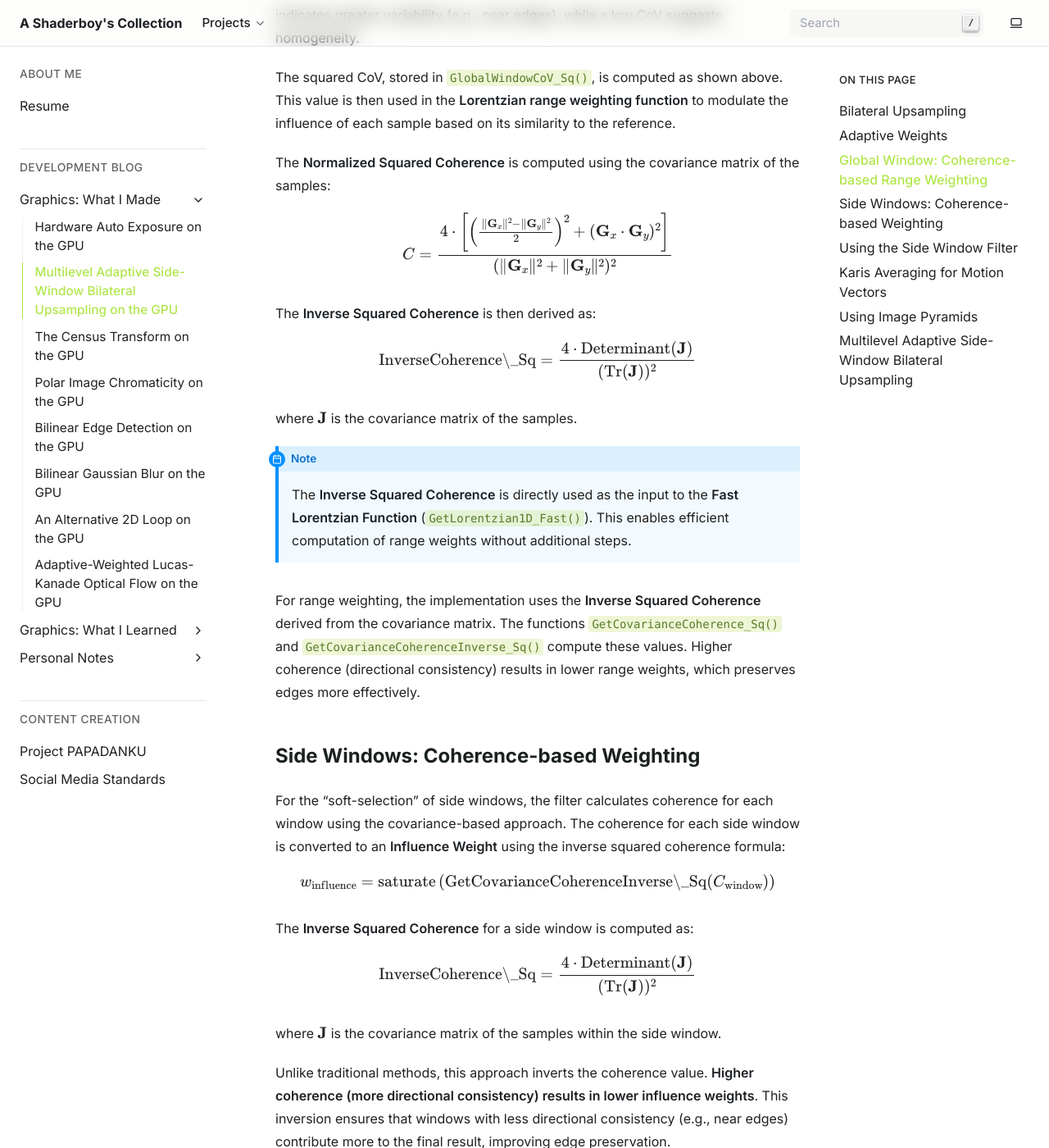
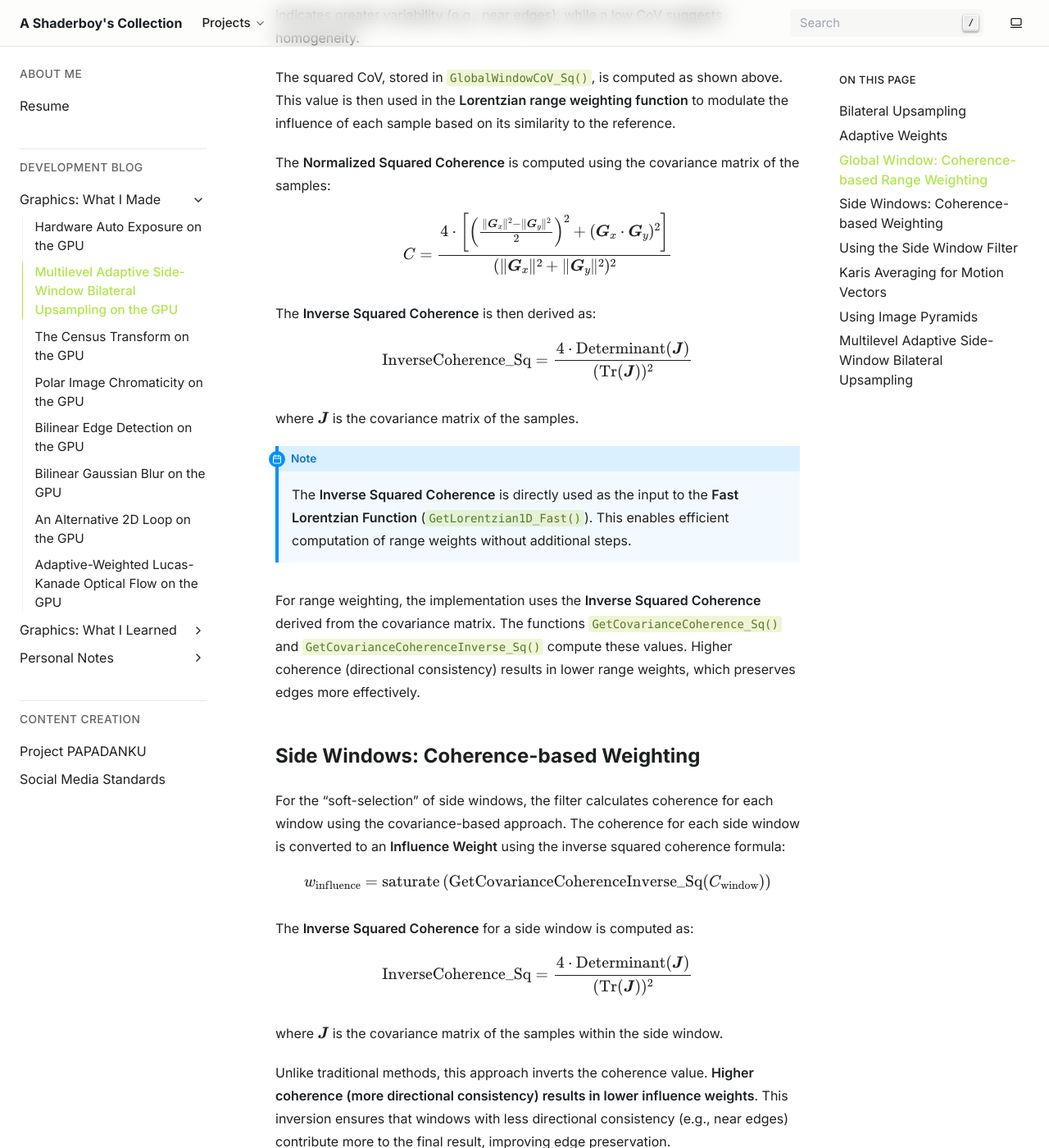
Before and after one commit to papadanku/papadanku.github.io, a Sphinx documentation site: the page built from doc/blog/made/bilateral.rst, in a window 1280 px wide and 1400 px high, scrolled down 1814 px. Shown: the whole window at 82% size. Built offline with Sphinx 7.4.7, drawn with Linux system fonts in a browser that asks for light colours; some of the changed text lies outside the part shown.

Commit message:
Revise math LaTeX in made/bilateral.rst - Replace \\text with \\mathrm, \\mathbf with \\boldsymbol in all math directives and inline roles

```diff
--- a/doc/blog/made/bilateral.rst
+++ b/doc/blog/made/bilateral.rst
@@ -35,9 +35,9 @@ To determine the overall range sensitivity, the filter calculates the **Coeffici
 
 .. math::
 
-   \text{CoV}^2 = \frac{\text{Tr}(\mathbf{\Sigma})}{\|\mathbf{\mu}\|^2}
+   \mathrm{CoV}^2 = \frac{\text{Tr}(\boldsymbol{\Sigma})}{\|\boldsymbol{\mu}\|^2}
 
-where :math:`\mathbf{\Sigma}` is the covariance matrix of the samples, and :math:`\mathbf{\mu}` is their mean. A high CoV indicates greater variability (e.g., near edges), while a low CoV suggests homogeneity.
+where :math:`\boldsymbol{\Sigma}` is the covariance matrix of the samples, and :math:`\boldsymbol{\mu}` is their mean. A high CoV indicates greater variability (e.g., near edges), while a low CoV suggests homogeneity.
 
 The squared CoV, stored in ``GlobalWindowCoV_Sq()``, is computed as shown above. This value is then used in the **Lorentzian range weighting function** to modulate the influence of each sample based on its similarity to the reference.
 
@@ -45,15 +45,15 @@ The **Normalized Squared Coherence** is computed using the covariance matrix of
 
 .. math::
 
-   C = \frac{4 \cdot \left[ \left( \frac{\|\mathbf{G}_x\|^2 - \|\mathbf{G}_y\|^2}{2} \right)^2 + (\mathbf{G}_x \cdot \mathbf{G}_y)^2 \right]}{(\|\mathbf{G}_x\|^2 + \|\mathbf{G}_y\|^2)^2}
+   C = \frac{4 \cdot \left[ \left( \frac{\|\boldsymbol{G}_x\|^2 - \|\boldsymbol{G}_y\|^2}{2} \right)^2 + (\boldsymbol{G}_x \cdot \boldsymbol{G}_y)^2 \right]}{(\|\boldsymbol{G}_x\|^2 + \|\boldsymbol{G}_y\|^2)^2}
 
 The **Inverse Squared Coherence** is then derived as:
 
 .. math::
 
-   \text{InverseCoherence\_Sq} = \frac{4 \cdot \text{Determinant}(\mathbf{J})}{(\text{Tr}(\mathbf{J}))^2}
+   \mathrm{InverseCoherence\_Sq} = \frac{4 \cdot \text{Determinant}(\boldsymbol{J})}{(\text{Tr}(\boldsymbol{J}))^2}
 
-where :math:`\mathbf{J}` is the covariance matrix of the samples.
+where :math:`\boldsymbol{J}` is the covariance matrix of the samples.
 
 .. note::
 
@@ -68,15 +68,15 @@ For the "soft-selection" of side windows, the filter calculates coherence for ea
 
 .. math::
 
-   w_{\text{influence}} = \text{saturate}\left(\text{GetCovarianceCoherenceInverse\_Sq}(C_{\text{window}})\right)
+   w_{\mathrm{influence}} = \mathrm{saturate}\left(\mathrm{GetCovarianceCoherenceInverse\_Sq}(C_{\mathrm{window}})\right)
 
 The **Inverse Squared Coherence** for a side window is computed as:
 
 .. math::
 
-   \text{InverseCoherence\_Sq} = \frac{4 \cdot \text{Determinant}(\mathbf{J})}{(\text{Tr}(\mathbf{J}))^2}
+   \mathrm{InverseCoherence\_Sq} = \frac{4 \cdot \text{Determinant}(\boldsymbol{J})}{(\text{Tr}(\boldsymbol{J}))^2}
 
-where :math:`\mathbf{J}` is the covariance matrix of the samples within the side window.
+where :math:`\boldsymbol{J}` is the covariance matrix of the samples within the side window.
 
 Unlike traditional methods, this approach inverts the coherence value. **Higher coherence (more directional consistency) results in lower influence weights**. This inversion ensures that windows with less directional consistency (e.g., near edges) contribute more to the final result, improving edge preservation.
 
@@ -105,20 +105,20 @@ The implemented version follows these steps:
 
    .. math::
 
-      \text{Similarity} = \left(\frac{\mathbf{u} \cdot \mathbf{v}}{\|\mathbf{u}\|^2 + \|\mathbf{v}\|^2}\right) + 0.5
+      \mathrm{Similarity} = \left(\frac{\boldsymbol{u} \cdot \boldsymbol{v}}{\|\boldsymbol{u}\|^2 + \|\boldsymbol{v}\|^2}\right) + 0.5
 
    where:
 
    * :math:`u` and :math:`v` are the reference and sample vectors, respectively.
    * The result is clamped to the range [0.0, 1.0] using ``saturate()``.
 
-   The **inverse similarity** (:math:`1 - \text{Similarity}^2`) is then passed to the **Fast Lorentzian Function** (``GetLorentzian1D_Fast()``) to compute the range weight for each sample. This ensures that pixels with higher similarity to the reference contribute more to the final result.
+   The **inverse similarity** (:math:`1 - \mathrm{Similarity}^2`) is then passed to the **Fast Lorentzian Function** (``GetLorentzian1D_Fast()``) to compute the range weight for each sample. This ensures that pixels with higher similarity to the reference contribute more to the final result.
 
-#. **Coherence-Weighted Combination**: Combine the estimated means using their coherence-based influence weights (:math:`w_{\text{influence}} = \text{saturate}(\text{GetCovarianceCoherenceInverse\_Sq}(C_{\text{window}}))`) as weights:
+#. **Coherence-Weighted Combination**: Combine the estimated means using their coherence-based influence weights (:math:`w_{\mathrm{influence}} = \mathrm{saturate}(\mathrm{GetCovarianceCoherenceInverse\_Sq}(C_{\mathrm{window}}))`) as weights:
 
    .. math::
 
-      \mu_{\text{final}} = \frac{\sum \mu_{W_i, \text{bilat}} \cdot w_{\text{influence},i}}{\sum w_{\text{influence},i}}
+      \mu_{\mathrm{final}} = \frac{\sum \mu_{W_i, \mathrm{bilat}} \cdot w_{\mathrm{influence},i}}{\sum w_{\mathrm{influence},i}}
 
 Karis Averaging for Motion Vectors
 ----------------------------------
@@ -127,7 +127,7 @@ In temporal upsampling, "pulsation" occurs when a filter's selection jumps abrup
 
 To mitigate this, we implement a technique inspired by Karis averaging. Instead of brightness-based Karis averaging, this implementation uses **pixel variances** to infer local stability. This ensures smoother temporal upsampling.
 
-The influence weight for each side window (:math:`w_{\text{influence}} = \text{saturate}(\text{GetCovarianceCoherenceInverse\_Sq}(C_{\text{window}}))`) ensures that the contribution of each side window is proportional to its directional inconsistency. This results in smoother and more coherent upsampled motion vectors.
+The influence weight for each side window (:math:`w_{\mathrm{influence}} = \mathrm{saturate}(\mathrm{GetCovarianceCoherenceInverse\_Sq}(C_{\mathrm{window}}))`) ensures that the contribution of each side window is proportional to its directional inconsistency. This results in smoother and more coherent upsampled motion vectors.
 
 Using Image Pyramids
 --------------------
```
